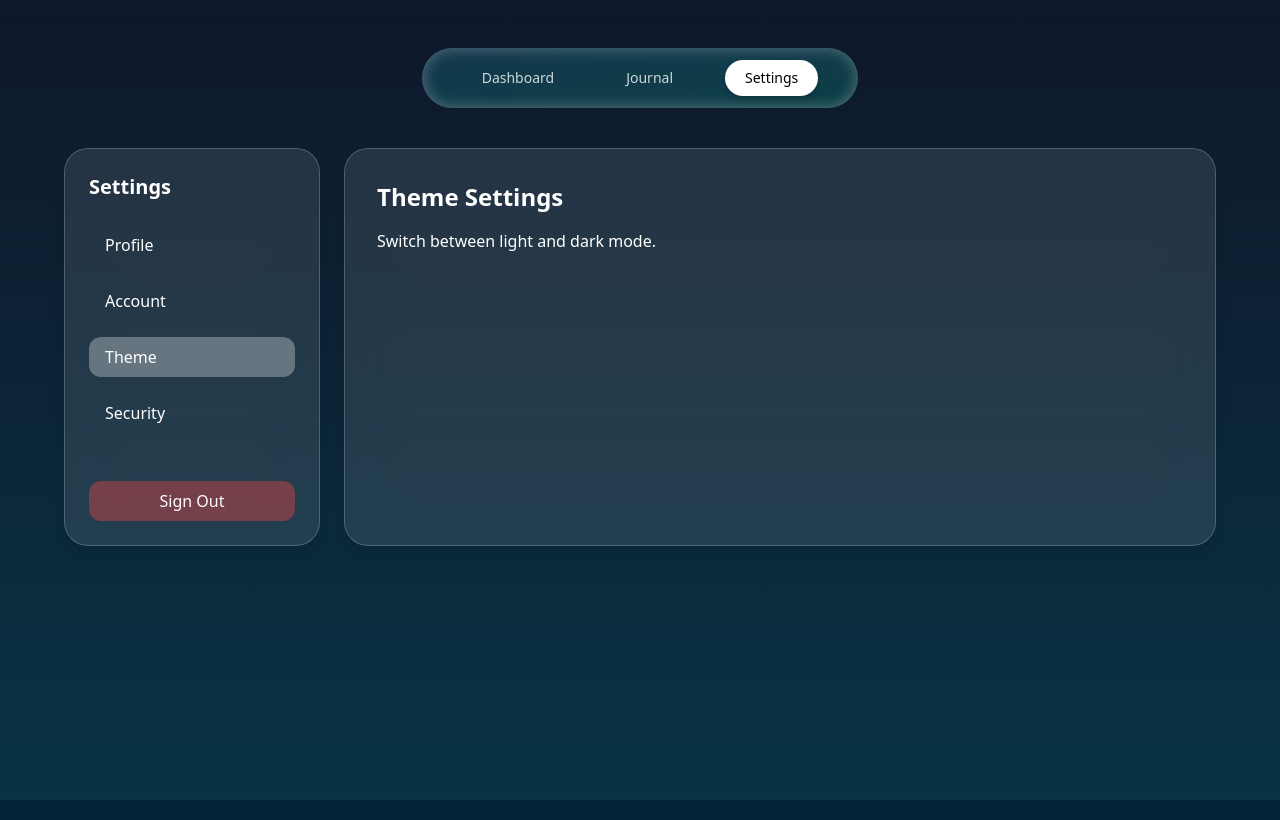
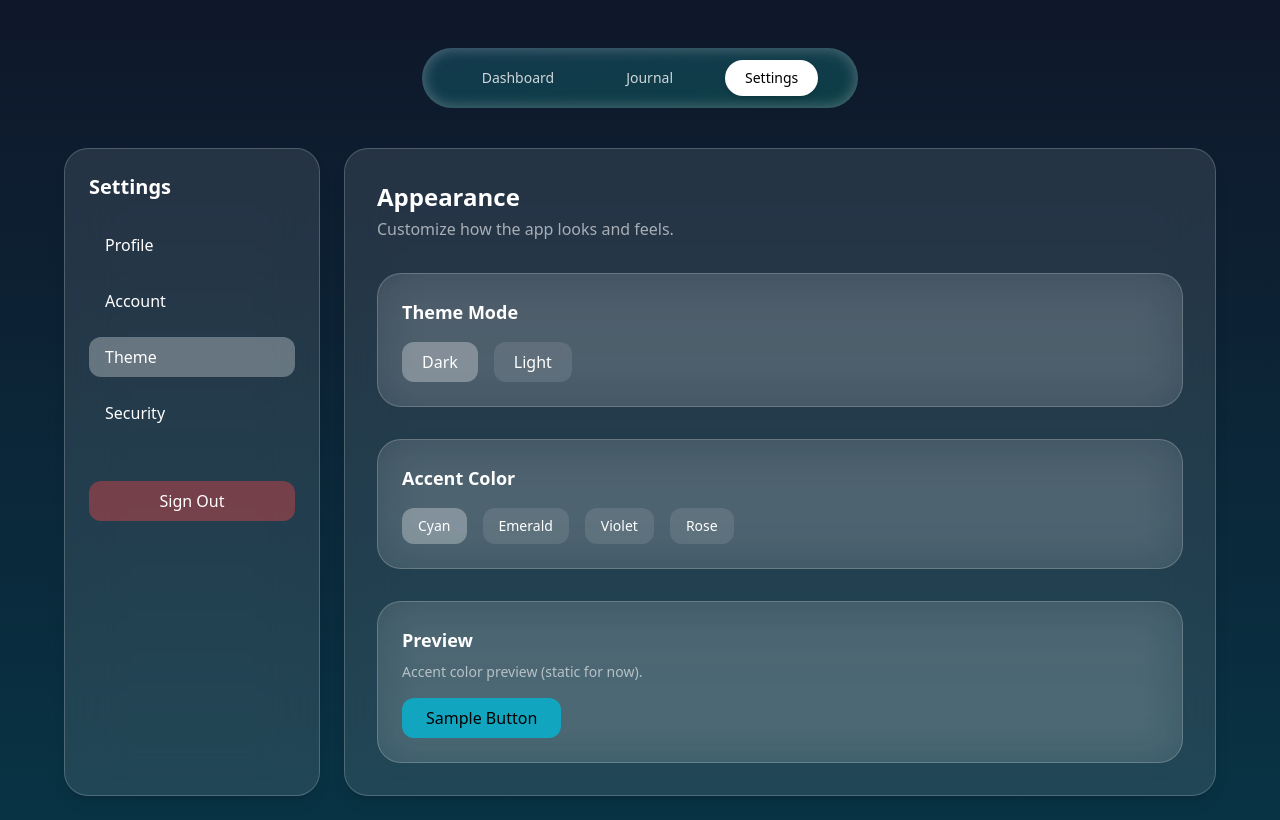
Before and after one commit to EngrMikael/Crypto-Trading-Journal, a React app in the folder frontend/: page /settings/theme in a window 1280 px wide. Built offline with nearby package versions, Linux system fonts and the light colour scheme; no server answers; sample sign-in values are in the browser's storage; the HTML template or start-up script is replaced by a standard one.

Commit message:
Them settings incomplete effects

```diff
--- a/frontend/src/pages/settings/ThemeSettings.jsx
+++ b/frontend/src/pages/settings/ThemeSettings.jsx
@@ -1,8 +1,121 @@
+import { useEffect, useState } from "react";
+
+const ACCENTS = [
+  { name: "Cyan", value: "cyan" },
+  { name: "Emerald", value: "emerald" },
+  { name: "Violet", value: "violet" },
+  { name: "Rose", value: "rose" },
+];
+
 export default function ThemeSettings() {
+  const [theme, setTheme] = useState(
+    localStorage.getItem("theme") || "dark"
+  );
+  const [accent, setAccent] = useState(
+    localStorage.getItem("accent") || "cyan"
+  );
+
+  useEffect(() => {
+    localStorage.setItem("theme", theme);
+    document.documentElement.classList.toggle("dark", theme === "dark");
+  }, [theme]);
+
+  useEffect(() => {
+    localStorage.setItem("accent", accent);
+    document.documentElement.dataset.accent = accent;
+  }, [accent]);
+
   return (
-    <div>
-      <h1 className="text-2xl font-semibold mb-4">Theme Settings</h1>
-      <p>Switch between light and dark mode.</p>
+    <div className="space-y-8">
+
+      {/* PAGE HEADER */}
+      <div>
+        <h1 className="text-2xl font-semibold">Appearance</h1>
+        <p className="text-white/60 mt-1">
+          Customize how the app looks and feels.
+        </p>
+      </div>
+
+      {/* THEME MODE */}
+      <section
+        className="
+          p-6 rounded-3xl
+          bg-white/10 backdrop-blur-xl
+          border border-white/20
+        "
+      >
+        <h2 className="text-lg font-semibold mb-4">Theme Mode</h2>
+
+        <div className="flex gap-4">
+          {["dark", "light"].map((mode) => (
+            <button
+              key={mode}
+              onClick={() => setTheme(mode)}
+              className={`
+                px-5 py-2 rounded-xl transition-all
+                ${theme === mode
+                  ? "bg-white/30"
+                  : "bg-white/10 hover:bg-white/20"}
+              `}
+            >
+              {mode === "dark" ? "Dark" : "Light"}
+            </button>
+          ))}
+        </div>
+      </section>
+
+      {/* ACCENT COLOR */}
+      <section
+        className="
+          p-6 rounded-3xl
+          bg-white/10 backdrop-blur-xl
+          border border-white/20
+        "
+      >
+        <h2 className="text-lg font-semibold mb-4">Accent Color</h2>
+
+        <div className="flex gap-4 flex-wrap">
+          {ACCENTS.map((a) => (
+            <button
+              key={a.value}
+              onClick={() => setAccent(a.value)}
+              className={`
+                px-4 py-2 rounded-xl text-sm transition-all
+                ${accent === a.value
+                  ? "bg-white/30"
+                  : "bg-white/10 hover:bg-white/20"}
+              `}
+            >
+              {a.name}
+            </button>
+          ))}
+        </div>
+      </section>
+
+      {/* PREVIEW */}
+      <section
+        className="
+          p-6 rounded-3xl
+          bg-white/10 backdrop-blur-xl
+          border border-white/20
+        "
+      >
+        <h2 className="text-lg font-semibold mb-2">Preview</h2>
+        <p className="text-white/60 text-sm mb-4">
+          Accent color preview (static for now).
+        </p>
+
+        <button
+          className="
+            px-6 py-2 rounded-xl
+            bg-cyan-500/80 hover:bg-cyan-500
+            text-black font-medium
+          "
+        >
+          Sample Button
+        </button>
+      </section>
+
     </div>
   );
 }
```
